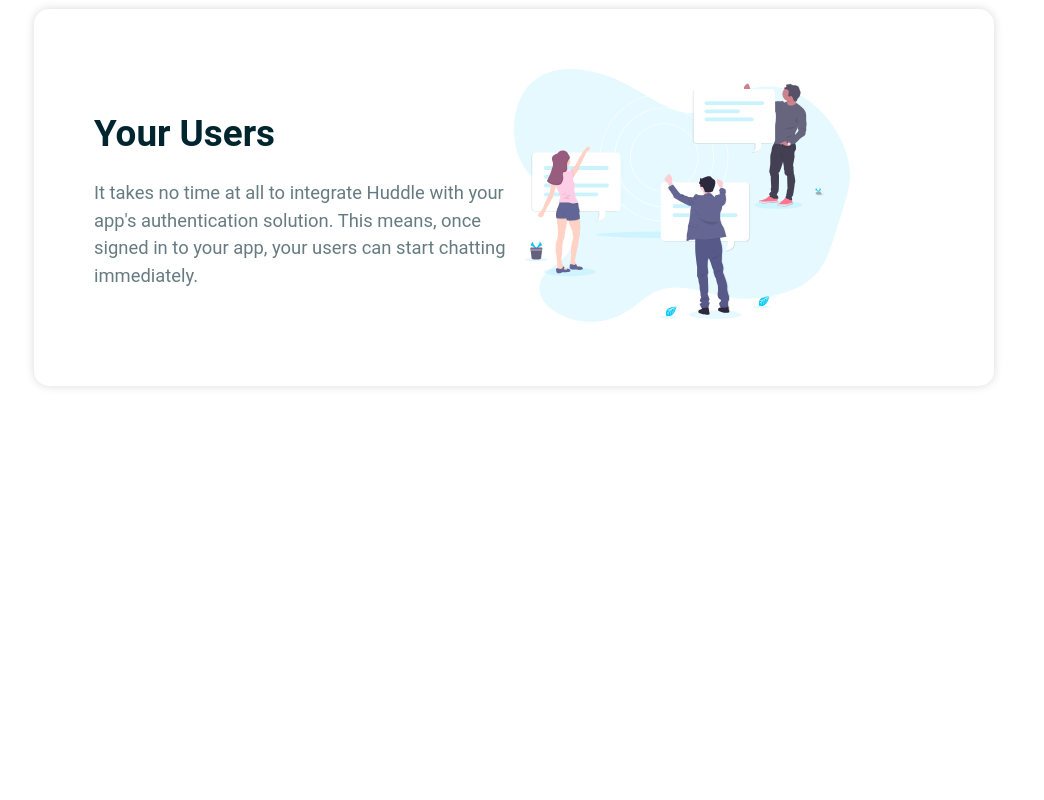
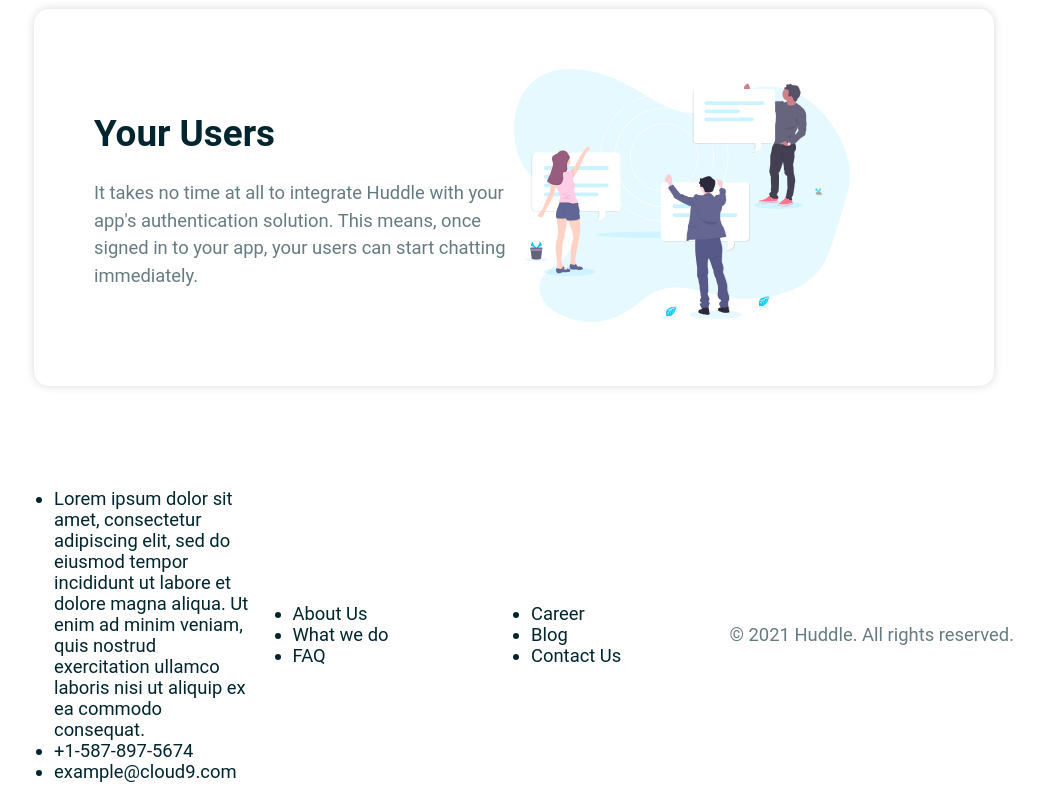
Before and after one commit to HAZberi/styled-components-playground, a React (Create React App) app: page / in a window 1280 px wide. Shown: the part 1306-2106 px from the top of the page, without its empty margins (126-1170 px from the left). Before the commit the page ends 1732 px from the top, so only its background shows below. Built offline with nearby package versions, Linux system fonts and the light colour scheme.

Commit message:
Footer init

```diff
--- a/src/App.js
+++ b/src/App.js
@@ -1,5 +1,6 @@
 import Header from "./components/Header";
 import Card from "./components/Card";
+import Footer from "./components/Footer";
 import { ThemeProvider } from "styled-components";
 import GlobalStyles from "./components/styles/Global";
 import { Container } from "./components/styles/Container.styled";
@@ -23,6 +24,7 @@
             <Card key={item.id} item={item} />
           ))}
         </Container>
+        <Footer />
       </>
     </ThemeProvider>
   );
--- /dev/null
+++ b/src/components/Footer.js
@@ -0,0 +1,35 @@
+import { Container } from "./styles/Container.styled";
+import { Flex } from "./styles/Flex.styled";
+
+export default function Footer() {
+  return (
+    <div>
+      <Container>
+        <img src="./images/logo_white.svg" alt="" />
+        <Flex>
+          <ul>
+            <li>
+              Lorem ipsum dolor sit amet, consectetur adipiscing elit, sed do
+              eiusmod tempor incididunt ut labore et dolore magna aliqua. Ut
+              enim ad minim veniam, quis nostrud exercitation ullamco laboris
+              nisi ut aliquip ex ea commodo consequat.
+            </li>
+            <li>+1-587-897-5674</li>
+            <li>example@cloud9.com</li>
+          </ul>
+          <ul>
+            <li>About Us</li>
+            <li>What we do</li>
+            <li>FAQ</li>
+          </ul>
+          <ul>
+            <li>Career</li>
+            <li>Blog</li>
+            <li>Contact Us</li>
+          </ul>
+          <p>&copy; 2021 Huddle. All rights reserved.</p>
+        </Flex>
+      </Container>
+    </div>
+  );
+}
```
